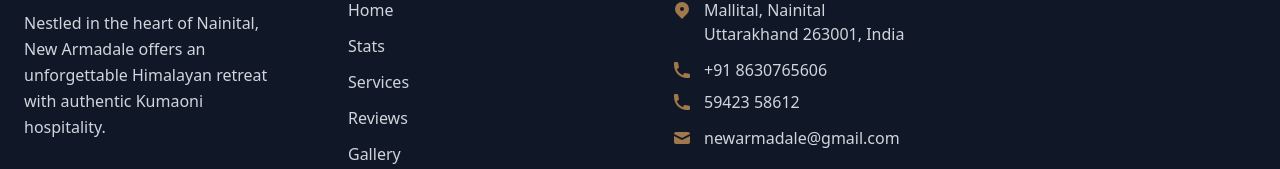
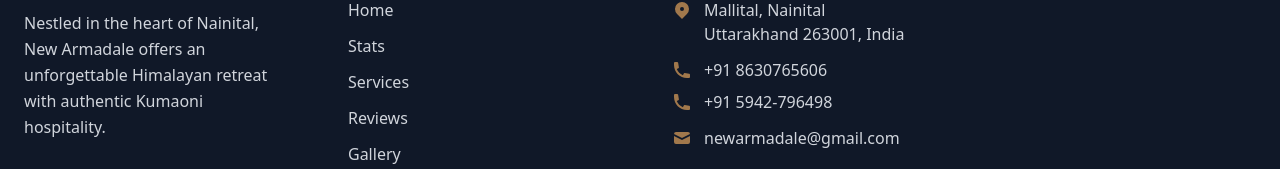
Before and after one commit to brijwasiharshit/new_armadale, a React (Vite) app: page / in a window 1280 px wide. Shown: the part 5392-5561 px from the top of the page. Built offline with nearby package versions, Linux system fonts and the light colour scheme.

Commit message:
updated number

```diff
--- a/src/components/Footer.jsx
+++ b/src/components/Footer.jsx
@@ -108,7 +108,7 @@
     <svg xmlns="http://www.w3.org/2000/svg" className="h-5 w-5 text-[#a1784c]" viewBox="0 0 20 20" fill="currentColor">
       <path d="M2 3a1 1 0 011-1h2.153a1 1 0 01.986.836l.74 4.435a1 1 0 01-.54 1.06l-1.548.773a11.037 11.037 0 006.105 6.105l.774-1.548a1 1 0 011.059-.54l4.435.74a1 1 0 01.836.986V17a1 1 0 01-1 1h-2C7.82 18 2 12.18 2 5V3z" />
     </svg>
-    <span>59423 58612</span>
+    <span>+91 5942-796498</span>
   </div>
 </div>
 
```
